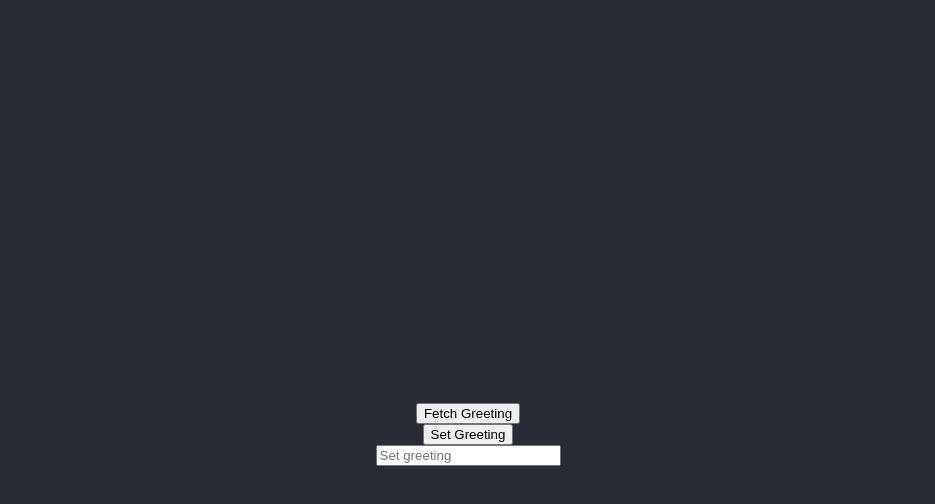
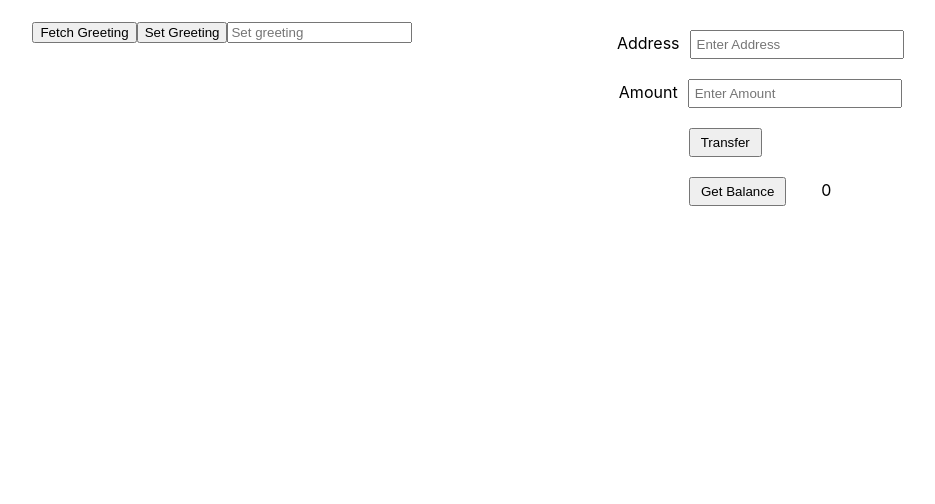
Before and after one commit to Addis-Belete/react-dapp, a React (Create React App) app: page / in a window 1280 px wide. Shown: the top 504 px of the page, without its empty margins (172-1107 px from the left). Built offline with nearby package versions, Linux system fonts and the light colour scheme; no server answers.

Commit message:
Put private key in .env file

```diff
--- a/hardhat.config.js
+++ b/hardhat.config.js
@@ -27,7 +27,7 @@ module.exports = {
 		},
 		rinkeby: {
 			url: "https://rinkeby.infura.io/v3/798afd9ebb964711bad784c5081e32a2",
-			accounts: ['0xcc1ef5a937b9414f226c3dab28184b9a44cb42d672cb32c1db223c0ab57c04c8'] //Private key of the account
+			accounts: [`0x${React_App_Private_Key}`] //Private key of the account
 		}
 	}
 };
--- a/src/App.js
+++ b/src/App.js
@@ -4,12 +4,15 @@ import { useState } from 'react';
 import { ethers } from 'ethers';
 import Greeter from './artifacts/contracts/Greeter.sol/Greeter.json'
 import Token from './artifacts/contracts/Token.sol/Token.json'
-const greeterAddress = "0x82b6fea3824b3d0f4bd36e2e8384cfb21dfae9fb"
+const greeterAddress = "0x5fbdb2315678afecb367f032d93f642f64180aa3"
 const tokenAddress = "0xe7f1725E7734CE288F8367e1Bb143E90bb3F0512"
 function App() {
 
 	const [greeting, setGreetingValue] = useState()
 	const [value, setValue] = useState('')
+	const [amount, setAmount] = useState();
+	const [userAccount, setUserAccount] = useState('')
+	const [balance, setBalance] = useState(0)
 	// request access to users MetaMask account
 	async function requestAccount() {
 		await window.ethereum.request({ method: 'eth_requestAccounts' })
@@ -47,15 +50,53 @@ function App() {
 
 		}
 	}
+	async function fetchTransfer() {
+		if (typeof window.ethereum !== 'undefined') {
+			await requestAccount()
+			const provider = new ethers.providers.Web3Provider(window.ethereum);
+			const signer = provider.getSigner();
+			const contract = new ethers.Contract(tokenAddress, Token.abi, signer);
+			const transation = await contract.transfer(userAccount, amount);
+			await transation.wait();
+			console.log(`${amount} Coins successfully sent to ${userAccount}`);
+
+		}
+	}
+	//getBalance function
+
+	async function getBalance() {
+		if (typeof window.ethereum !== 'undefined') {
+			const [account] = await window.ethereum.request({ emthod: "eth_requestAccounts" })
+			const provider = new ethers.providers.Web3Provider(window.ethereum);
+			const contract = new ethers.Contract(tokenAddress, Token.abi, provider);
+			const balance = await contract.balanceOf(account);
+			console.log("Balance: ", balance.toString());
+			setBalance(balance)
+
+		}
+
+	}
+
 	return (
-		<div className="App">
-			<header className='App-header'>
+		<div className="App" style={{ display: "flex", justifyContent: "space-evenly" }}>
+			<div >
 				<h1>{value}</h1>
 				<button onClick={fetchGreeting}>Fetch Greeting</button>
 				<button onClick={setGreeting}>Set Greeting</button>
 				<input onChange={((e) => { setGreetingValue(e.target.value) })} placeholder='Set greeting' value={greeting} />
 
-			</header>
+			</div>
+			<div style={{ marginTop: 30 }}>
+				<label style={{ marginRight: "10px" }} htmlFor="address" >Address</label>
+				<input type="text" id="address" onChange={((e) => { setUserAccount(e.target.value) })} value={userAccount} placeholder='Enter Address' style={{ width: 200, padding: 5, marginBottom: 20 }} />
+				<br />
+				<label htmlFor="amount" style={{ marginRight: "10px" }} >Amount</label>
+				<input type="number" id="amount" onChange={((e) => setAmount(e.target.value))} value={amount} placeholder='Enter Amount' style={{ width: 200, padding: 5, marginBottom: 20 }} />
+				<br />
+				<button onClick={fetchTransfer} style={{ padding: "5px 10px", marginLeft: -70, marginBottom: 20 }}>Transfer</button><br />
+				<button onClick={getBalance} style={{ padding: "5px 10px" }}>Get Balance</button>
+				<span style={{ marginLeft: 35 }}>{balance.toString()}</span>
+			</div>
 		</div>
 	);
 }
```
